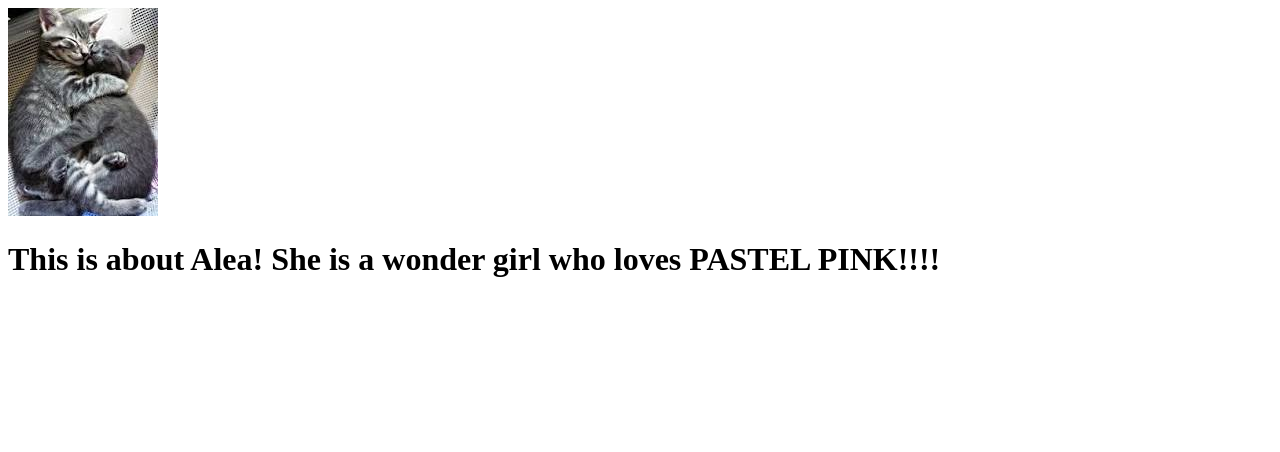
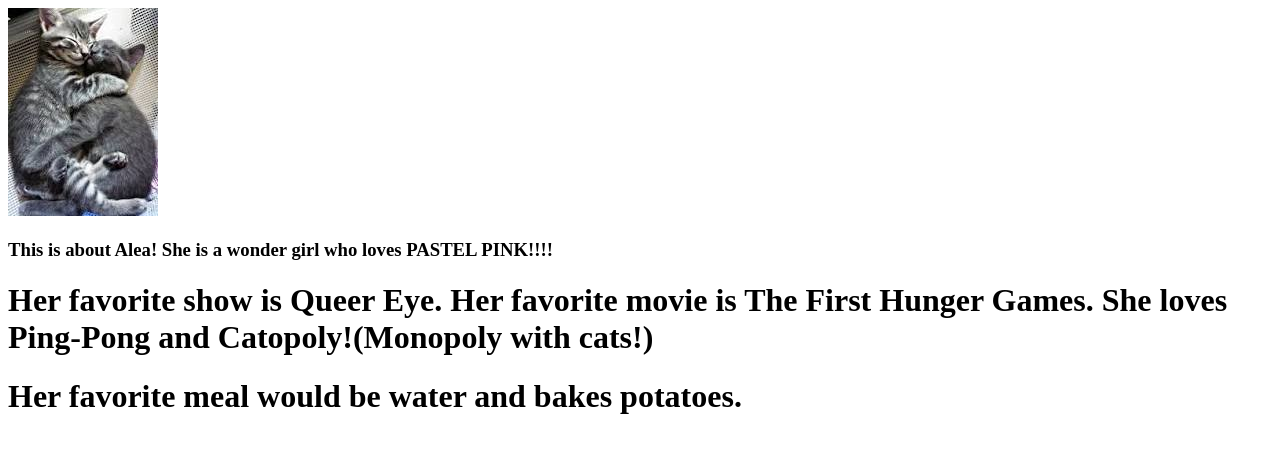
Before and after one commit to NekoAtsume/NekoAtsume.github.io, a plain HTML site: page Alea/Index.html in a window 1280 px wide. Drawn offline with Linux system fonts and the light colour scheme; files whose address does not match are found by name.

Commit message:
Update Index.html

```diff
--- a/Alea/Index.html
+++ b/Alea/Index.html
@@ -9,9 +9,10 @@
 <body>
 <div>
   <img src="cuddlecats.jpeg">
-  <h1> This is about Alea! She is a wonder girl who loves PASTEL PINK!!!!</h1>
-
- </div>
+  <h3> This is about Alea! She is a wonder girl who loves PASTEL PINK!!!!</h3>
+      <h1> Her favorite show is Queer Eye. Her favorite movie is The First Hunger Games. She loves Ping-Pong and Catopoly!(Monopoly with cats!) </h1>
+<h1> Her favorite meal would be water and bakes potatoes.
+  </div>
 </body>
 
 
```
